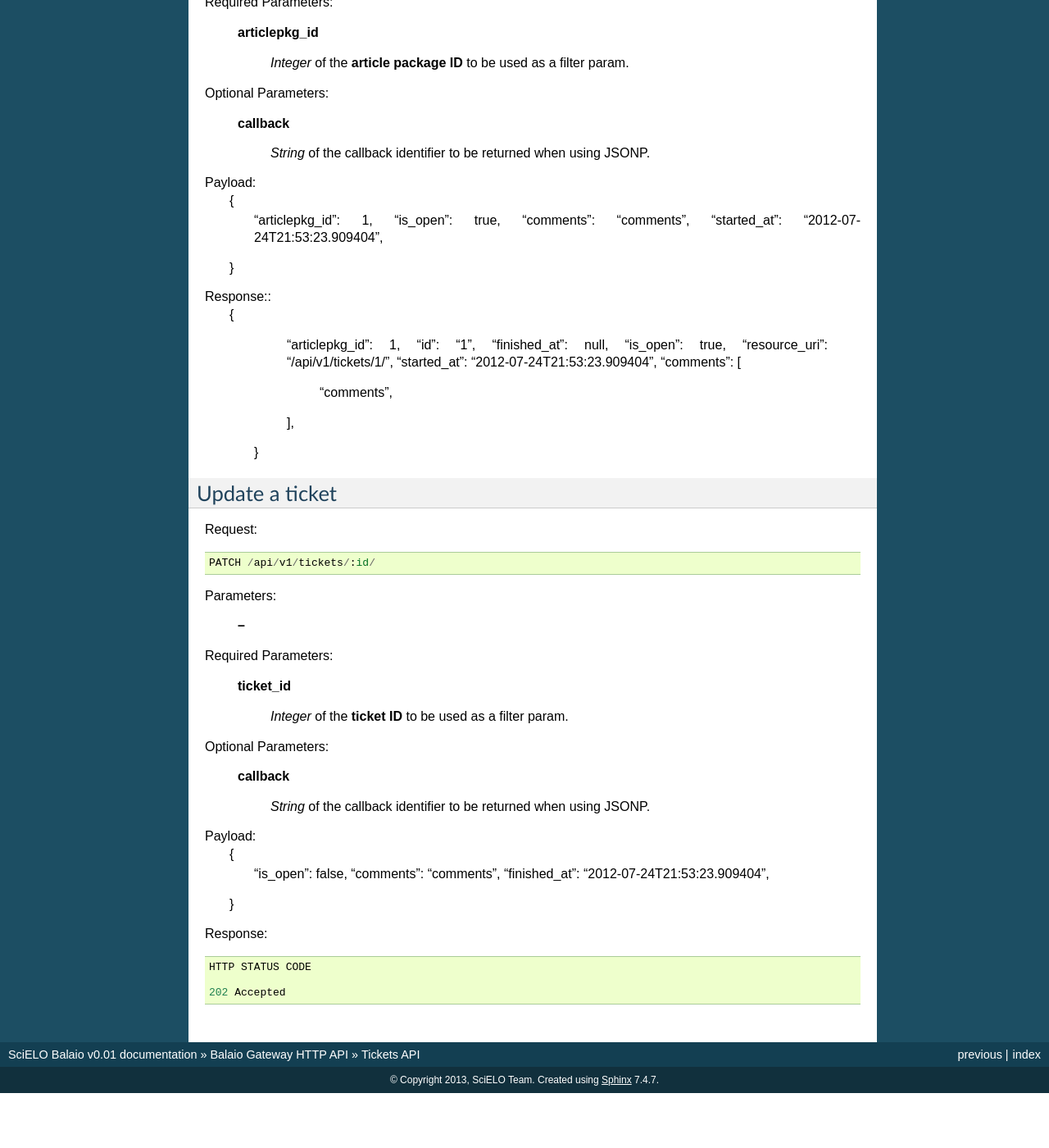
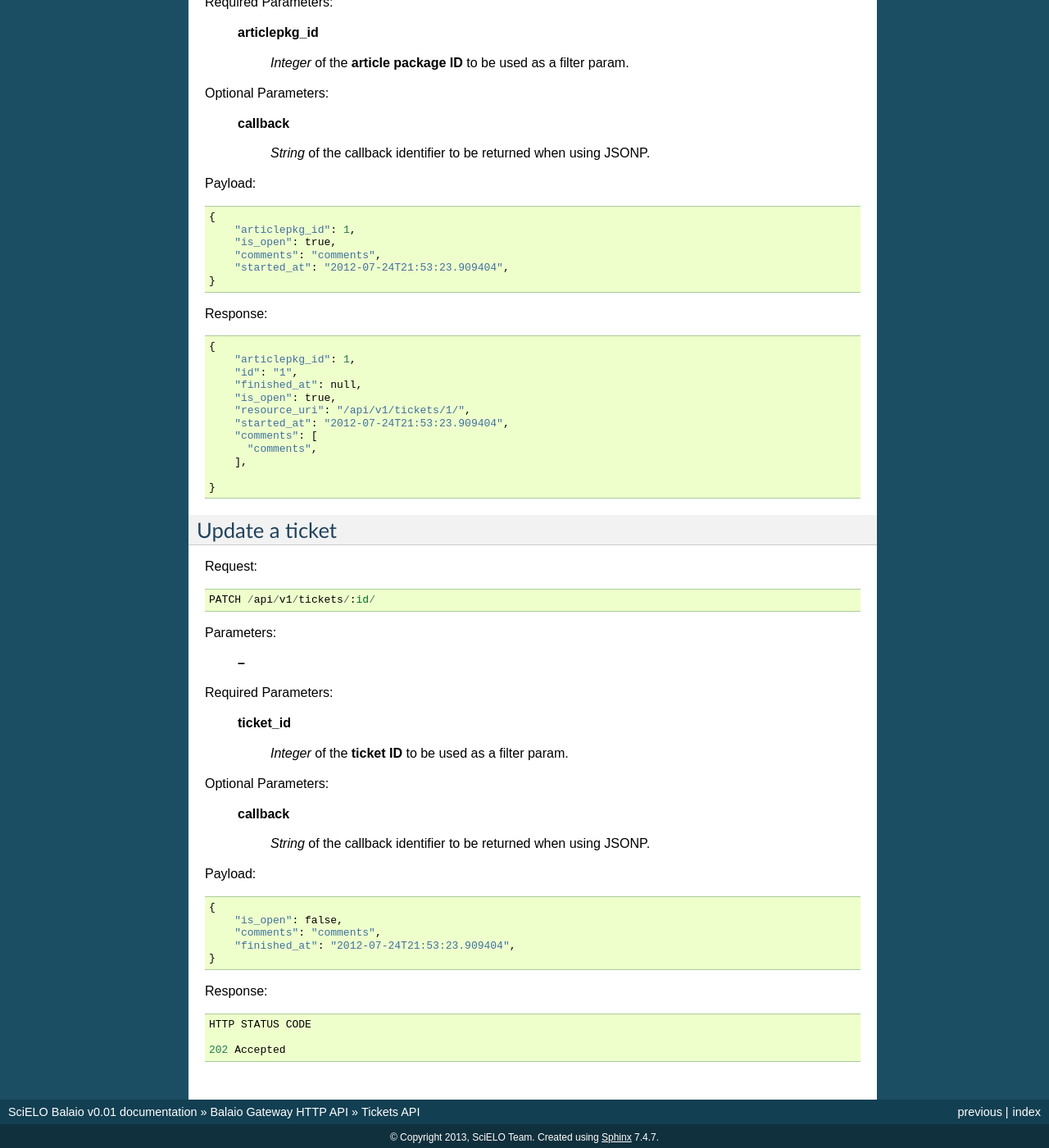
Before and after one commit to scieloorg/balaio, a Sphinx documentation site: the page built from docs/dev/tickets-api.rst, in a window 1280 px wide and 1400 px high, scrolled down 1254 px. Shown: the whole window at 82% size. Built offline with Sphinx 7.4.7, drawn with Linux system fonts in a browser that asks for light colours; before the commit the page ends 2587 px from its top, so only the background shows below that; part of the change alters nothing that is shown.

```diff
--- a/docs/dev/tickets-api.rst
+++ b/docs/dev/tickets-api.rst
@@ -81,7 +81,8 @@ Optional Parameters:
 
     *String* of the callback identifier to be returned when using JSONP.
 
-Payload:
+Payload::
+
   {
       "articlepkg_id": 1,
       "is_open": true,
@@ -90,6 +91,7 @@ Payload:
   }
 
 Response::
+
   {
       "articlepkg_id": 1,
       "id": "1",
@@ -101,7 +103,7 @@ Response::
         "comments",
       ],
 
-    }
+  }
 
 
 Update a ticket
@@ -128,7 +130,8 @@ Optional Parameters:
 
     *String* of the callback identifier to be returned when using JSONP.
 
-Payload:
+Payload::
+
   {
       "is_open": false,
       "comments": "comments",
```
